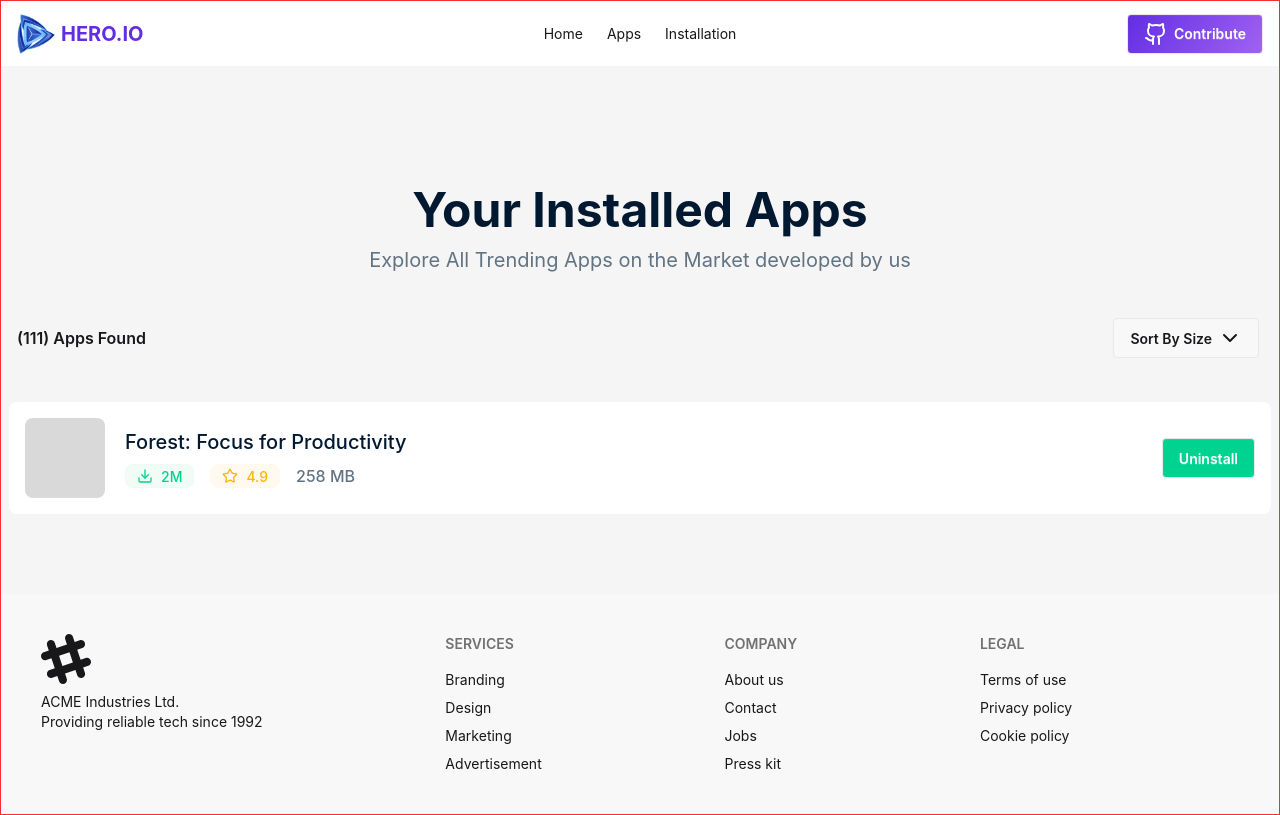
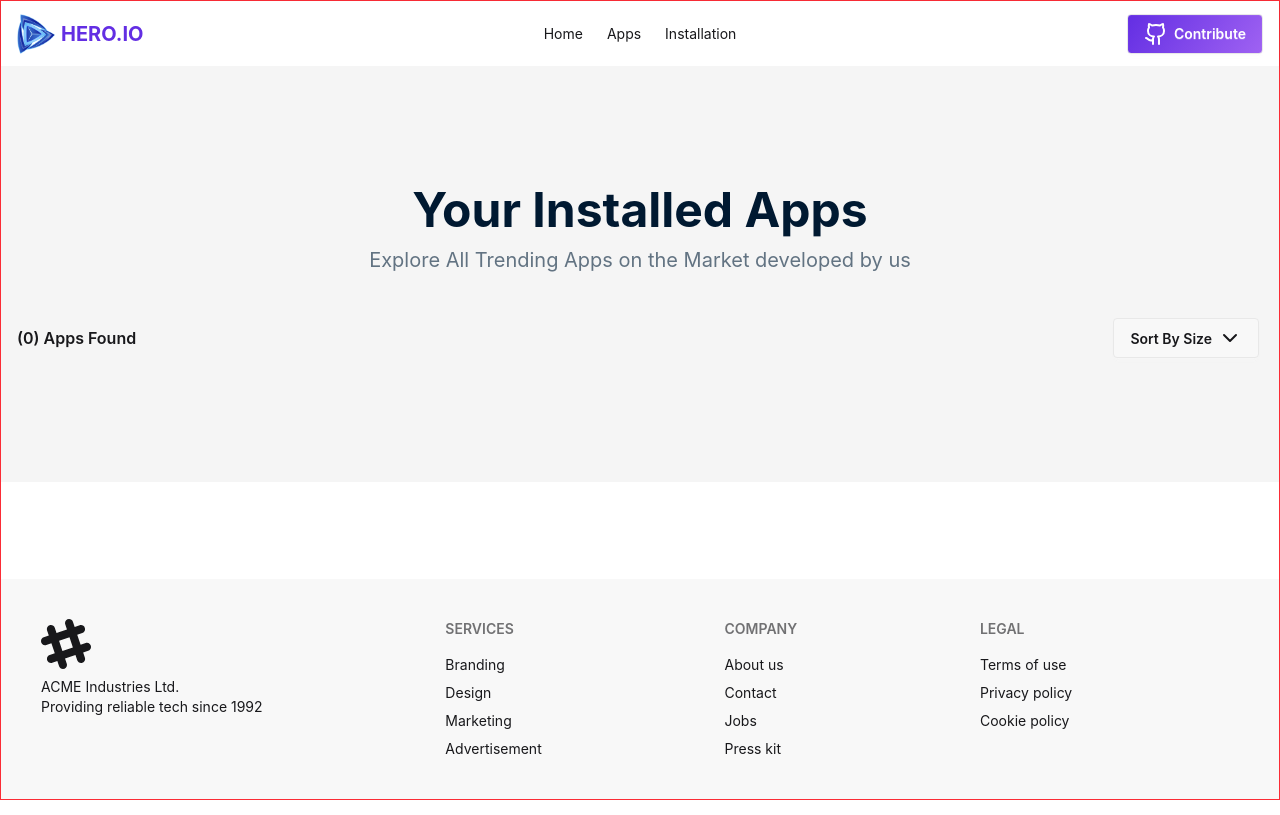
Before and after one commit to AyanSujon/assignment-B12A08, a React (Vite) app: page /installation in a window 1280 px wide. Built offline with nearby package versions, Linux system fonts and the light colour scheme.

Commit message:
added Installed Apps functionalities

```diff
--- a/src/Pages/AppDetails.jsx
+++ b/src/Pages/AppDetails.jsx
@@ -25,6 +25,21 @@ const AppDetails = () => {
 
     const {title, image, ratingAvg, downloads, companyName, reviews, description} = app || {};
 
+const handleAddToInstallation =()=>{
+    const existinglist = JSON.parse(localStorage.getItem('installation'))
+    let updatedList = [];
+    if(existinglist){
+        const isDuplicate = existinglist.some(a => a.id === app.id)
+        if(isDuplicate) return alert(`Sorry! You Already Installed "${app.title}" App!`)
+        updatedList = [...existinglist, app]
+        alert(`Installed "${app.title}" App Successfully!`)
+    }else{
+        updatedList.push(app)
+        alert(`Installed "${app.title}" App Successfully!`)
+    }
+    localStorage.setItem("installation", JSON.stringify(updatedList))
+
+}
 
 
 
@@ -89,7 +104,6 @@ const data = [
 
 
 
-
     return (
         <>
         <div className='bg-[#FAFAFA] py-20'>
@@ -129,7 +143,7 @@ const data = [
                         </div>
                       </div>
                     <div className="card-actions">
-                    <button className="btn mt-5 bg-[#00D390] text-white">Install Now (291 MB)</button>
+                    <button onClick={handleAddToInstallation} className="btn mt-5 bg-[#00D390] text-white">Install Now (291 MB)</button>
                     </div>
                 </div>
                 </div>
--- a/src/Pages/Installation.jsx
+++ b/src/Pages/Installation.jsx
@@ -1,10 +1,19 @@
-import React from 'react';
+import React, { useEffect, useState } from 'react';
 import Container from '../Layouts/Container';
 import { ChevronDown, Download, Star } from 'lucide-react';
 
-import demoCardImage from '../assets/Rectangle 2.png';
 
 const Installation = () => {
+
+    const [install, setInstall] = useState([]);
+    useEffect(()=> {
+        const savedList = JSON.parse(localStorage.getItem('installation'))
+        if(savedList){
+            setInstall(savedList)
+        }
+    },[])
+
+
     return (
         <div className='bg-[#F5F5F5] py-20'>
             <Container>
@@ -17,7 +26,7 @@ const Installation = () => {
 
                 <div className='flex justify-between items-center mb-10 px-2'>
                     <div>
-                        <h6 className='font-semibold'>(<span>111</span>) Apps Found</h6>
+                        <h6 className='font-semibold'>(<span>{install.length}</span>) Apps Found</h6>
                     </div>
                     <div>
                         <details className="dropdown">
@@ -32,23 +41,28 @@ const Installation = () => {
 
                 {/* installation card container */}
                 <div className='card-container space-y-3'>
-                    {/* Caard */}
-                    <div className='flex justify-between items-center gap-5 flex-wrap bg-white rounded-lg p-4 '>
+                {
+                    install.map(a=>
+
+                    <div className='flex justify-between items-center gap-5 flex-wrap bg-white rounded-lg p-4 shadaw-sm'>
                         <div className='flex items-center gap-5 '>
                             <figure className='w-20 rounded-lg overflow-hidden'>
-                                <img className='object-cover w-full' src={demoCardImage} alt="card image" />
+                                <img className='object-cover w-full' src={a.image} alt="card image" />
                             </figure>
                             <div className='space-y-2'>
-                                <h2 className='text-[#001931] font-medium text-lg md:text-xl'>Forest: Focus for Productivity</h2>
+                                <h2 className='text-[#001931] font-medium text-lg md:text-xl'>{a.title}</h2>
                                 <div className='flex gap-1 md:gap-4  items-center'>
-                                    <div className="badge badge-soft badge-success  font-medium"><span><Download size={16} /></span> 2M</div>
-                                    <div className="badge badge-soft badge-warning font-medium"><span><Star size={16} /></span> 4.9</div>
-                                    <div className=" font-medium text-[#627382]"><span>258 MB</span></div>
+                                    <div className="badge badge-soft badge-success  font-medium"><span><Download size={16} /></span> {a.downloads}</div>
+                                    <div className="badge badge-soft badge-warning font-medium"><span><Star size={16} /></span> {a.ratingAvg}</div>
+                                    <div className=" font-medium text-[#627382]"><span>{a.size}MB</span></div>
                                 </div>
                             </div>
                         </div>
                         <button className='btn bg-[#00D390] text-white'>Uninstall</button>
                     </div>
+
+                    )
+                }
 
                 </div>
             </Container>
```
